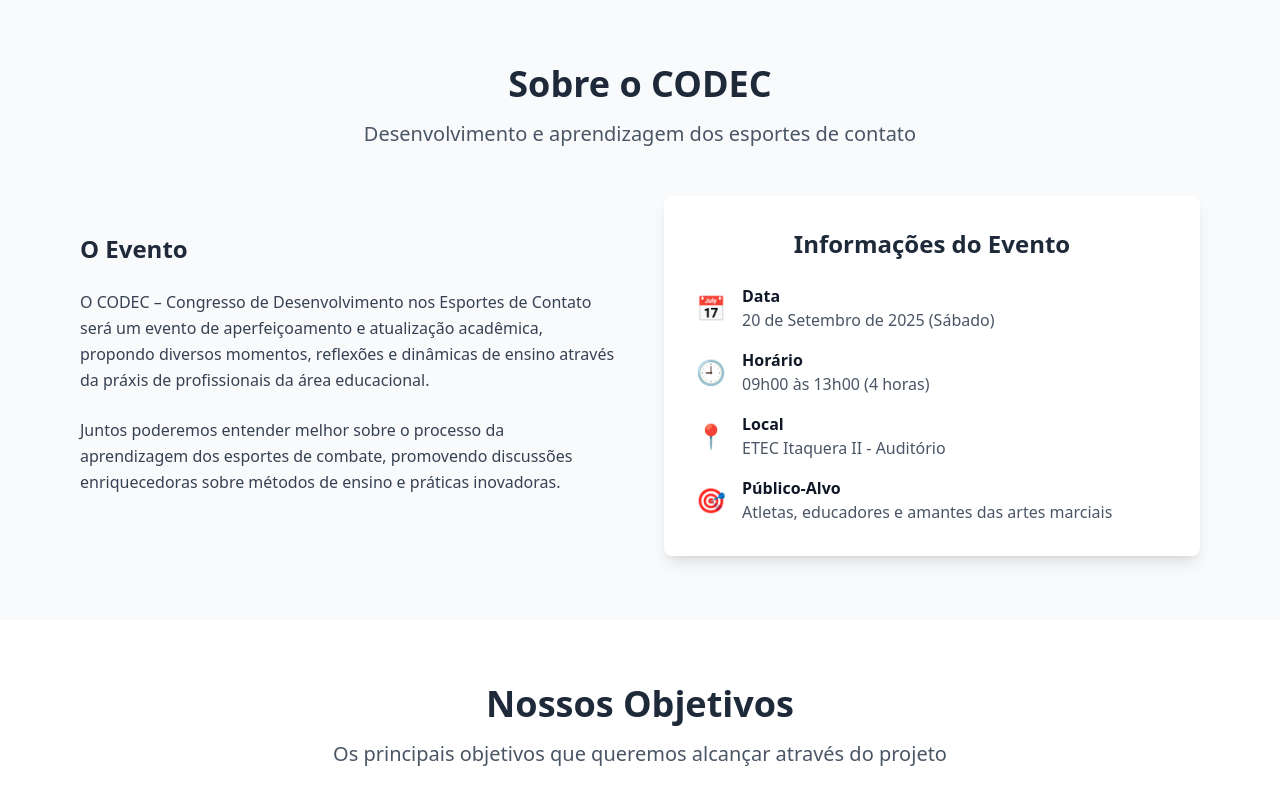
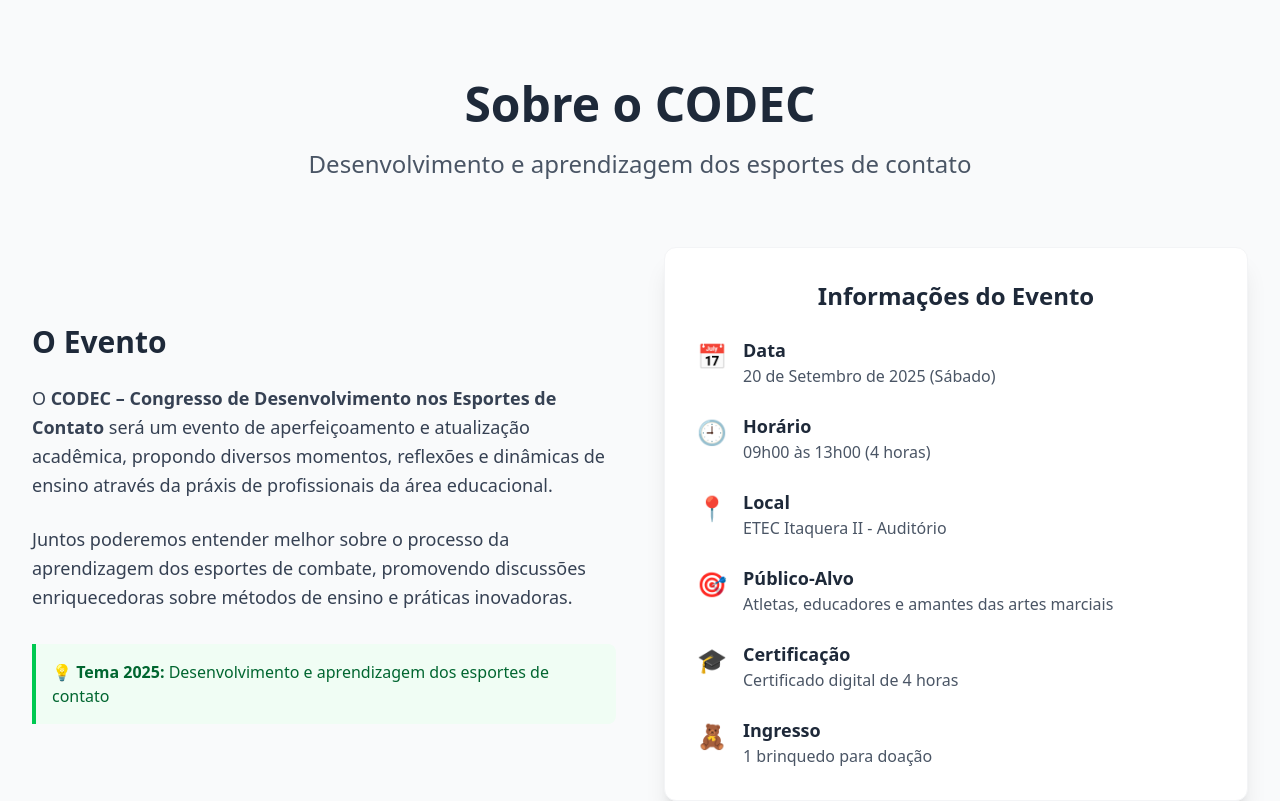
Before and after one commit to DIYSecurityLAB/codec, a Next.js app: page / in a window 1280 px wide. Shown: the part 800-1601 px from the top of the page. Built offline with nearby package versions, Linux system fonts and the light colour scheme.

Commit message:
feat: enhance About component layout and content for event details

```diff
--- a/src/components/About.tsx
+++ b/src/components/About.tsx
@@ -6,60 +6,100 @@
 
 const About: React.FC<AboutProps> = ({ className = '' }) => {
   return (
-    <section id="sobre" className={`py-16 bg-gray-50 ${className}`}>
-      <div className="container mx-auto px-4 max-w-6xl">
-        <div className="text-center mb-12">
-          <h2 className="text-4xl font-bold text-gray-800 mb-4">
+    <section
+      id="sobre"
+      className={`py-16 lg:py-20 bg-gray-50 ${className}`}
+      aria-labelledby="about-title"
+    >
+      <div className="container mx-auto px-4 sm:px-6 lg:px-8 max-w-7xl">
+        <div className="text-center mb-12 lg:mb-16">
+          <h2
+            id="about-title"
+            className="text-3xl sm:text-4xl lg:text-5xl font-bold text-gray-800 mb-4"
+          >
             Sobre o CODEC
           </h2>
-          <p className="text-xl text-gray-600 max-w-3xl mx-auto">
+          <p className="text-lg sm:text-xl lg:text-2xl text-gray-600 max-w-4xl mx-auto leading-relaxed">
             Desenvolvimento e aprendizagem dos esportes de contato
           </p>
         </div>
 
-        <div className="grid md:grid-cols-2 gap-12 items-center">
-          <div>
-            <h3 className="text-2xl font-bold text-gray-800 mb-6">O Evento</h3>
-            <p className="text-gray-700 mb-6 leading-relaxed">
-              O CODEC – Congresso de Desenvolvimento nos Esportes de Contato será um evento de aperfeiçoamento
+        <div className="grid lg:grid-cols-2 gap-8 lg:gap-12 items-center">
+          <div className="order-2 lg:order-1">
+            <h3 className="text-2xl sm:text-3xl font-bold text-gray-800 mb-6">
+              O Evento
+            </h3>
+            <div className="prose prose-lg text-gray-700 max-w-none">
+              <p className="mb-6 leading-relaxed text-base sm:text-lg">
+                O <strong>CODEC – Congresso de Desenvolvimento nos Esportes de Contato</strong> será um evento de aperfeiçoamento
                 e atualização acadêmica, propondo diversos momentos, reflexões e dinâmicas de ensino através da
                 práxis de profissionais da área educacional.
               </p>
-            <p className="text-gray-700 mb-6 leading-relaxed">
+              <p className="mb-6 leading-relaxed text-base sm:text-lg">
                 Juntos poderemos entender melhor sobre o processo da aprendizagem dos esportes de combate,
                 promovendo discussões enriquecedoras sobre métodos de ensino e práticas inovadoras.
               </p>
             </div>
 
-          <div className="bg-white rounded-lg shadow-lg p-8">
-            <h3 className="text-2xl font-bold text-gray-800 mb-6 text-center">Informações do Evento</h3>
-            <div className="space-y-4">
-              <div className="flex items-center">
-                <span className="text-2xl mr-4">📅</span>
-                <div>
-                  <p className="font-semibold">Data</p>
-                  <p className="text-gray-600">20 de Setembro de 2025 (Sábado)</p>
+            <div className="mt-8 p-4 bg-green-50 border-l-4 border-green-500 rounded-r-lg">
+              <p className="text-green-800 font-medium text-sm sm:text-base">
+                💡 <strong>Tema 2025:</strong> Desenvolvimento e aprendizagem dos esportes de contato
+              </p>
             </div>
           </div>
-              <div className="flex items-center">
-                <span className="text-2xl mr-4">🕘</span>
-                <div>
-                  <p className="font-semibold">Horário</p>
-                  <p className="text-gray-600">09h00 às 13h00 (4 horas)</p>
+
+          <div className="order-1 lg:order-2">
+            <div className="bg-white rounded-xl shadow-xl p-6 sm:p-8 border border-gray-100">
+              <h3 className="text-xl sm:text-2xl font-bold text-gray-800 mb-6 text-center">
+                Informações do Evento
+              </h3>
+              <div className="space-y-6">
+                <div className="flex items-start">
+                  <span className="text-2xl mr-4 mt-1" aria-hidden="true">📅</span>
+                  <div className="flex-1">
+                    <p className="font-semibold text-gray-800 text-base sm:text-lg">Data</p>
+                    <p className="text-gray-600 text-sm sm:text-base">20 de Setembro de 2025 (Sábado)</p>
                   </div>
                 </div>
-              <div className="flex items-center">
-                <span className="text-2xl mr-4">📍</span>
-                <div>
-                  <p className="font-semibold">Local</p>
-                  <p className="text-gray-600">ETEC Itaquera II - Auditório</p>
+
+                <div className="flex items-start">
+                  <span className="text-2xl mr-4 mt-1" aria-hidden="true">🕘</span>
+                  <div className="flex-1">
+                    <p className="font-semibold text-gray-800 text-base sm:text-lg">Horário</p>
+                    <p className="text-gray-600 text-sm sm:text-base">09h00 às 13h00 (4 horas)</p>
                   </div>
                 </div>
-              <div className="flex items-center">
-                <span className="text-2xl mr-4">🎯</span>
-                <div>
-                  <p className="font-semibold">Público-Alvo</p>
-                  <p className="text-gray-600">Atletas, educadores e amantes das artes marciais</p>
+
+                <div className="flex items-start">
+                  <span className="text-2xl mr-4 mt-1" aria-hidden="true">📍</span>
+                  <div className="flex-1">
+                    <p className="font-semibold text-gray-800 text-base sm:text-lg">Local</p>
+                    <p className="text-gray-600 text-sm sm:text-base">ETEC Itaquera II - Auditório</p>
+                  </div>
+                </div>
+
+                <div className="flex items-start">
+                  <span className="text-2xl mr-4 mt-1" aria-hidden="true">🎯</span>
+                  <div className="flex-1">
+                    <p className="font-semibold text-gray-800 text-base sm:text-lg">Público-Alvo</p>
+                    <p className="text-gray-600 text-sm sm:text-base">Atletas, educadores e amantes das artes marciais</p>
+                  </div>
+                </div>
+
+                <div className="flex items-start">
+                  <span className="text-2xl mr-4 mt-1" aria-hidden="true">🎓</span>
+                  <div className="flex-1">
+                    <p className="font-semibold text-gray-800 text-base sm:text-lg">Certificação</p>
+                    <p className="text-gray-600 text-sm sm:text-base">Certificado digital de 4 horas</p>
+                  </div>
+                </div>
+
+                <div className="flex items-start">
+                  <span className="text-2xl mr-4 mt-1" aria-hidden="true">🧸</span>
+                  <div className="flex-1">
+                    <p className="font-semibold text-gray-800 text-base sm:text-lg">Ingresso</p>
+                    <p className="text-gray-600 text-sm sm:text-base">1 brinquedo para doação</p>
+                  </div>
                 </div>
               </div>
             </div>
```
Lines whose indentation alone changed are shown as unchanged.
